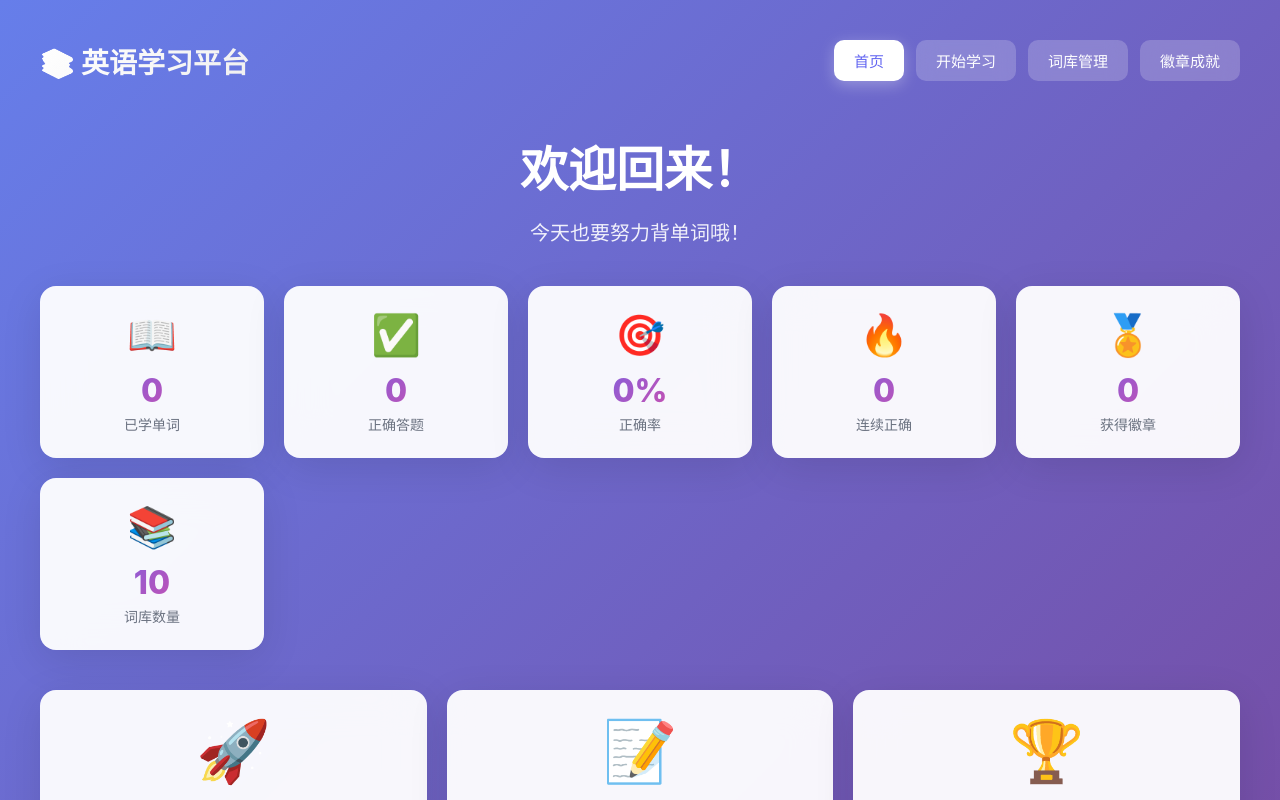
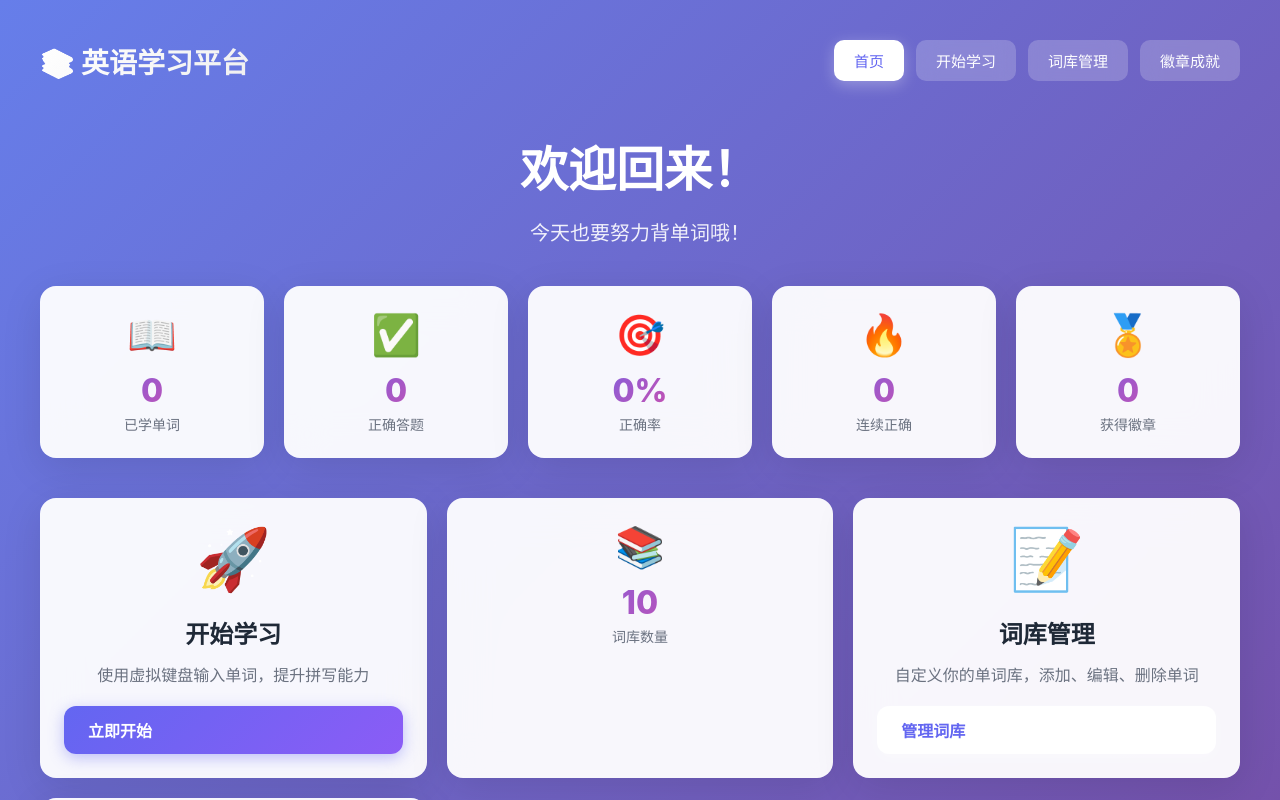
Before and after one commit to 81883340/englishLearn, a React (Vite) app: page / in a window 1280 px wide. Shown: the top 800 px of the page. Built offline with nearby package versions, Linux system fonts and the light colour scheme.

Commit message:
Reorder stat-card for word library display

```diff
--- a/src/components/Home.jsx
+++ b/src/components/Home.jsx
@@ -85,11 +85,6 @@ function Home({ progress, wordLibrary, setCurrentPage }) {
           <div className="stat-value">{progress.badges.length}</div>
           <div className="stat-label">获得徽章</div>
         </div>
-        <div className="stat-card">
-          <div className="stat-icon">📚</div>
-          <div className="stat-value">{wordLibrary.length}</div>
-          <div className="stat-label">词库数量</div>
-        </div>
       </div>
 
       <div style={{
@@ -116,6 +111,11 @@ function Home({ progress, wordLibrary, setCurrentPage }) {
           </button>
         </div>
 
+        <div className="stat-card">
+          <div className="stat-icon">📚</div>
+          <div className="stat-value">{wordLibrary.length}</div>
+          <div className="stat-label">词库数量</div>
+        </div>
         <div className="card" style={{ textAlign: 'center', cursor: 'pointer' }} onClick={() => setCurrentPage('library')}>
           <div style={{ fontSize: '60px', marginBottom: '20px' }}>📝</div>
           <h2 style={{
```
